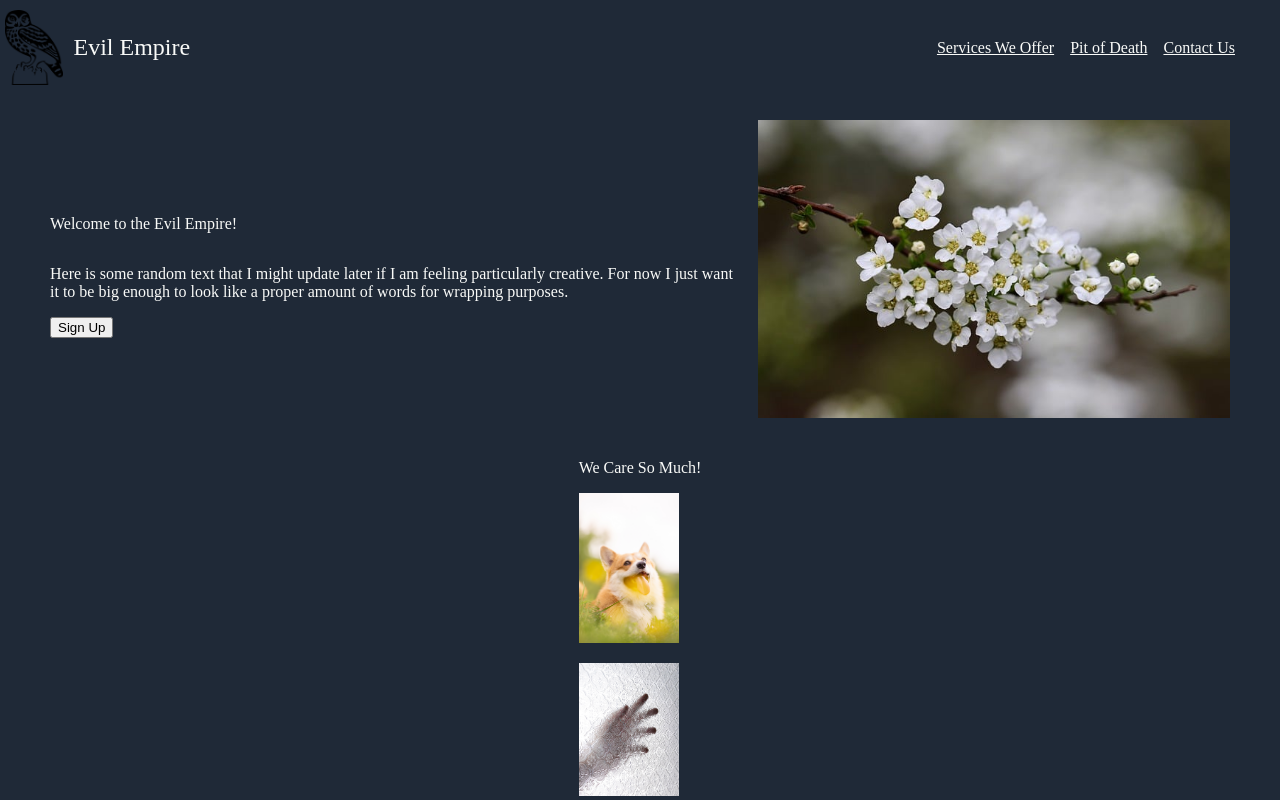
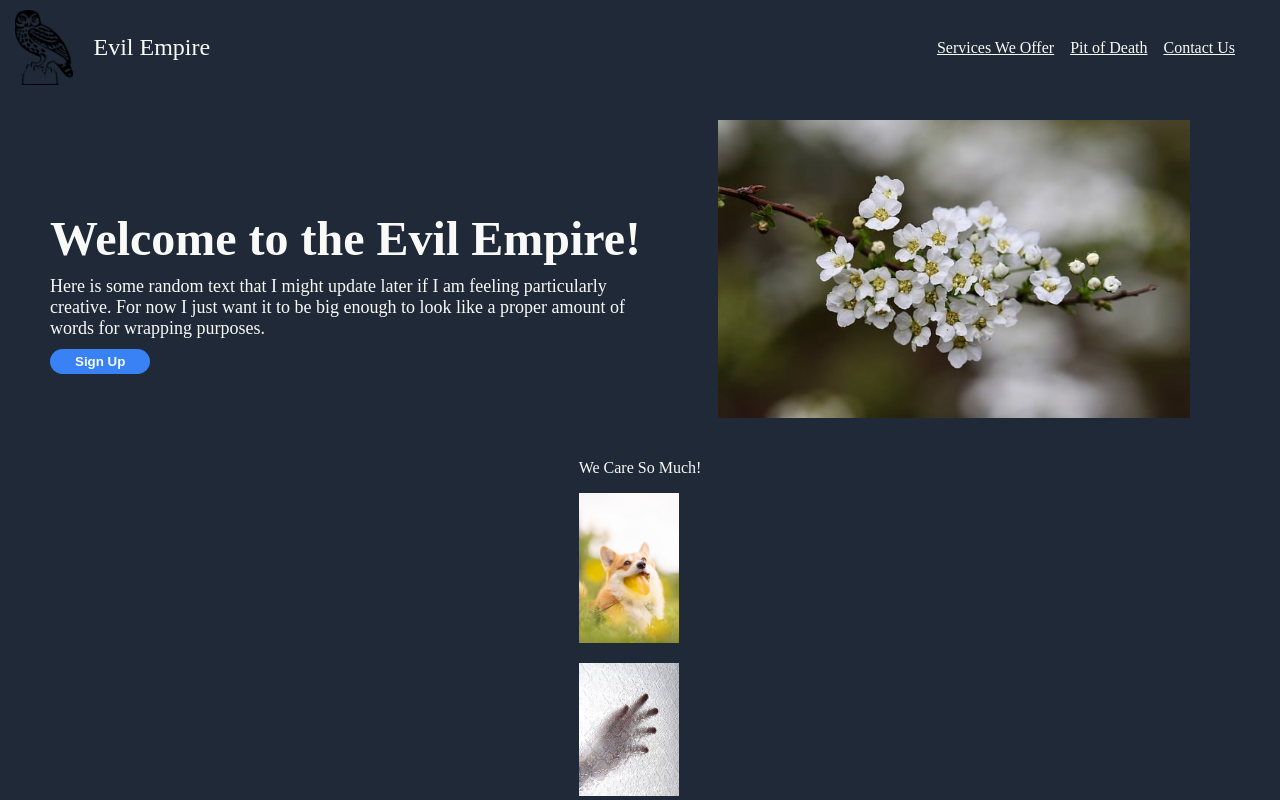
Before and after one commit to picklereaper/first_odin_project, a plain HTML site: page index.html in a window 1280 px wide. Shown: the top 800 px of the page. Drawn offline with Linux system fonts and the light colour scheme.

Commit message:
Finished intro CSS, updated mountain class  to flower class

```diff
--- a/index.html
+++ b/index.html
@@ -28,7 +28,7 @@
             <p class="about">Here is some random text that I might update later if I am feeling particularly creative. For now I just want it to be big enough to look like a proper amount of words for wrapping purposes.</p>
             <button>Sign Up</button>
         </div>
-        <img class="mountain" src="./Photos/white-flowers-7920064_640.jpg" alt="White Flowers">
+        <img class="flowers" src="./Photos/white-flowers-7920064_640.jpg" alt="White Flowers">
     </div>
 
     <div class="midsection">
--- a/styles.css
+++ b/styles.css
@@ -22,6 +22,7 @@ p {
 .owl {
     width: auto;
     height: 75px;
+    margin: 0 10px;
 }
 
 .navEvil {
@@ -88,14 +89,29 @@ ul {
 }
 
 .welcome {
-
+    font-size: 48px;
+    font-weight: bolder;
+    margin-bottom: 0;
 }
 
 .about {
-
+    font-size: 18px;
+    margin: 10px 0;
 }
 
-.mountain {
+.flowers {
     width: 40%;
+    min-width: 300px;
     height: auto;
+    flex: 1 0 auto;
+    margin: 0 40px;
 }
+
+button {
+    background-color: #3882F6;
+    color: #f9faf8;
+    padding: 5px 25px;
+    border-radius: 15px;
+    border: 0;
+    font-weight: bolder;
+}
```
